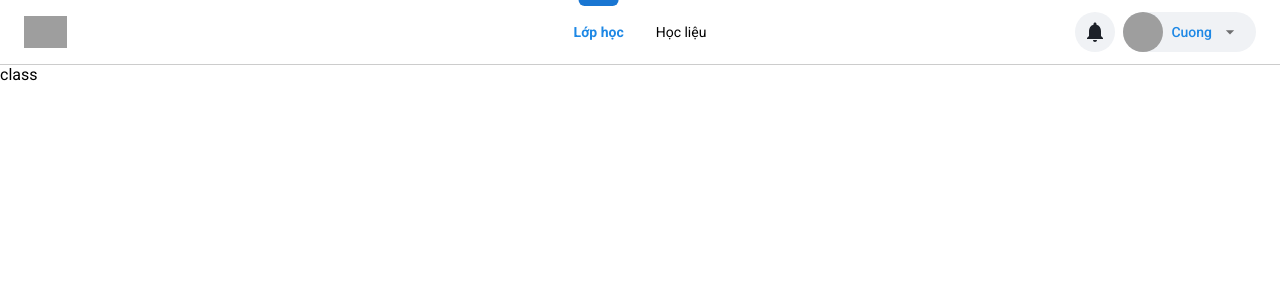
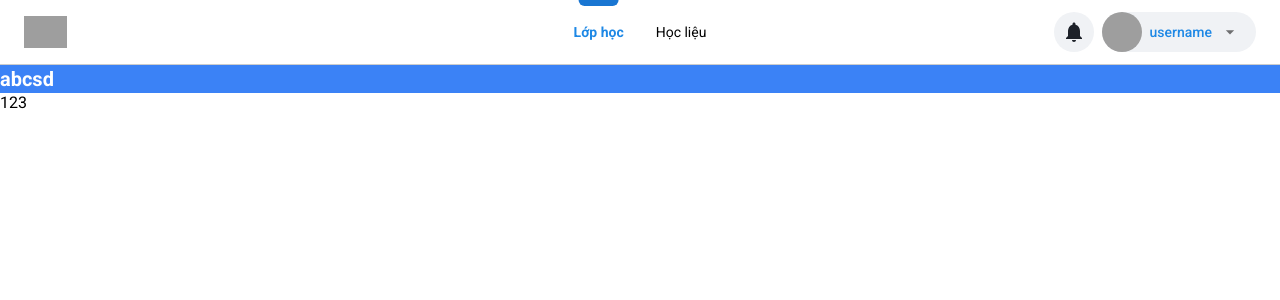
Before and after one commit to tuannguyensn2001/ggclass_react_vite, a React (Vite) app: page /class in a window 1280 px wide. Shown: the top 300 px of the page. Built offline with nearby package versions, Linux system fonts and the light colour scheme; no server answers; grey boxes are pictures that could not be loaded.

Commit message:
setup component

```diff
--- a/src/App.jsx
+++ b/src/App.jsx
@@ -1,15 +1,29 @@
-import { BrowserRouter, Routes, Route } from "react-router-dom";
-import { Suspense, Fragment, createElement } from "react";
+import { BrowserRouter, Routes, Route, Navigate } from "react-router-dom";
+import { Suspense, Fragment, createElement, useEffect } from "react";
 import routes from "~/routes/routes";
+import useAuthStore from "~/store/useAuthStore";
+import AuthComposition from "~/components/AuthComposition";
 
 function App() {
+  const { fetchUser, isFetchedUser } = useAuthStore((state) => state);
+
+  useEffect(() => {
+    fetchUser();
+  }, []);
+
   return (
+    <>
+      {isFetchedUser && (
         <Suspense fallback={<div>loading</div>}>
           <BrowserRouter>
             <Routes>
               {routes.map((item) => {
                 const DefaultLayout = item?.layout || Fragment;
-            const Component = item.component;
+                const needAuth = item.private;
+                const Component = !needAuth
+                  ? item.component
+                  : AuthComposition(item.component);
+
                 return (
                   <Route
                     path={item.path}
@@ -28,6 +42,9 @@ function App() {
             </Routes>
           </BrowserRouter>
         </Suspense>
+      )}
+      {!isFetchedUser && <div>loading user</div>}
+    </>
   );
 }
 
--- /dev/null
+++ b/src/components/AuthComposition/index.jsx
@@ -0,0 +1,16 @@
+import useAuthStore from "~/store/useAuthStore";
+import { Navigate } from "react-router-dom";
+
+function AuthComposition(Component) {
+  return function (props) {
+    const user = useAuthStore((state) => state.user);
+
+    if (!Boolean(user)) {
+      return <Navigate to={"/login"} />;
+    }
+
+    return <Component {...props} />;
+  };
+}
+
+export default AuthComposition;
--- a/src/components/CardCourse/index.jsx
+++ b/src/components/CardCourse/index.jsx
@@ -1,11 +1,14 @@
-import { Button } from "@mui/material";
+import styles from "./style.module.scss";
 
-function CardCourse(){
-    return(
-        <div>
-            <Button variant='contained' >abc</Button>
-        </div>
-    )
+function CardCourse() {
+  return (
+    <div>
+      <div className={"tw-bg-blue-500 tw-text-white tw-font-bold tw-text-xl"}>
+        abcsd
+      </div>
+      <div>123</div>
+    </div>
+  );
 }
 
 export default CardCourse;
--- a/src/components/CardCourse/style.module.scss
+++ b/src/components/CardCourse/style.module.scss
@@ -0,0 +1,3 @@
+.wrapper{
+  background-color: red;
+}
--- a/src/components/Header/index.jsx
+++ b/src/components/Header/index.jsx
@@ -2,16 +2,33 @@ import React from "react";
 import HeaderContent from "~/components/HeaderContent";
 import HeaderRight from "~/components/HeaderRight";
 import styles from "./Header.module.css";
+import useAuthStore from "~/store/useAuthStore";
+import Button from "@mui/material/Button";
+import { Link } from "react-router-dom";
 
 function Header() {
+  const user = useAuthStore((state) => state.user);
+
   return (
     <div className={styles.container}>
       <div className={styles.wrap}>
         <div className={styles.logo}>
           <img src="https://shub.edu.vn/images/brand-blue.svg" alt="logo" />
         </div>
-        <HeaderContent />
-        <HeaderRight />
+
+        {!Boolean(user) && (
+          <>
+            <HeaderContent />
+            <HeaderRight />
+          </>
+        )}
+        {Boolean(user) && (
+          <div className={"tw-h-[64px] tw-flex tw-flex-col tw-justify-center"}>
+            <Link to={"/login"} className={"tw-no-underline"}>
+              <Button variant={"contained"}>Đăng nhập</Button>
+            </Link>
+          </div>
+        )}
       </div>
     </div>
   );
--- a/src/components/HeaderMenuUser/index.jsx
+++ b/src/components/HeaderMenuUser/index.jsx
@@ -1,43 +1,47 @@
-import * as React from 'react';
-import Avatar from '@mui/material/Avatar';
-import Paper from '@mui/material/Paper';
-import MenuList from '@mui/material/MenuList';
-import MenuItem from '@mui/material/MenuItem';
-import ListItemText from '@mui/material/ListItemText';
-import ListItemIcon from '@mui/material/ListItemIcon';
+import * as React from "react";
+import Avatar from "@mui/material/Avatar";
+import Paper from "@mui/material/Paper";
+import MenuList from "@mui/material/MenuList";
+import MenuItem from "@mui/material/MenuItem";
+import ListItemText from "@mui/material/ListItemText";
+import ListItemIcon from "@mui/material/ListItemIcon";
 
-import PersonIcon from '@mui/icons-material/Person';
-import LogoutIcon from '@mui/icons-material/Logout';
-import styles from './styles.module.css';
+import PersonIcon from "@mui/icons-material/Person";
+import LogoutIcon from "@mui/icons-material/Logout";
+import styles from "./styles.module.css";
+import { useMemo } from "react";
+import useAuthStore from "~/store/useAuthStore";
 
-const configs = [
+export default function HeaderMenuUser() {
+  const logOut = useAuthStore((state) => state.logOut);
+
+  const configs = useMemo(() => {
+    return [
       {
-    text:'Thông tin cá nhân',
-    icon:PersonIcon
+        text: "Thông tin cá nhân",
+        icon: PersonIcon,
       },
       {
-    text:'Đăng xuất' ,
-    icon:LogoutIcon
-  }
-]
-export default function HeaderMenuUser( ) {
+        text: "Đăng xuất",
+        icon: LogoutIcon,
+        onClick: () => logOut(),
+      },
+    ];
+  }, []);
 
   return (
-    <Paper className={styles.menu} sx={{ width: 320, maxWidth: '100%' }}>
+    <Paper className={styles.menu} sx={{ width: 320, maxWidth: "100%" }}>
       <MenuList>
-          {configs.map((config,index)=>
-          (
-            <MenuItem>
+        {configs.map((config, index) => (
+          <MenuItem key={index} {...config}>
             <ListItemIcon>
               <Avatar className={styles.user}>
-                <config.icon className={styles.user_icon}/>
+                <config.icon className={styles.user_icon} />
               </Avatar>
             </ListItemIcon>
             <ListItemText className={styles.text}>{config.text}</ListItemText>
           </MenuItem>
-          )
-          )}
-
+        ))}
       </MenuList>
     </Paper>
   );
--- a/src/components/HeaderUser/index.jsx
+++ b/src/components/HeaderUser/index.jsx
@@ -3,29 +3,39 @@ import ArrowDropDownIcon from "@mui/icons-material/ArrowDropDown";
 import Tippy from "@tippyjs/react/headless";
 import "tippy.js/dist/tippy.css";
 
-import HeaderMenuUser from '~/components/HeaderMenuUser'
+import HeaderMenuUser from "~/components/HeaderMenuUser";
 import styles from "./styles.module.css";
+import useAuthStore from "~/store/useAuthStore";
+import { Link } from "react-router-dom";
+import Button from "@mui/material/Button";
 
 function HeaderUser() {
+  const user = useAuthStore((state) => state.user);
+
   return (
+    <>
       <Tippy
         interactive
         trigger="click"
         placement="bottom-end"
-      render={()=><HeaderMenuUser/>}
+        render={() => <HeaderMenuUser />}
       >
-
         <div className={styles.user_wrap}>
           <div className={styles.user}>
             <Avatar src="~/assets/images/avatar_default.png" />
-            <div className={styles.user_name}>Cuong</div>
+            <div className={styles.user_name}>
+              {user?.username || "username"}
+            </div>
             <div className={styles.user_action}>
-              <ArrowDropDownIcon fontSize="small" className={styles.icon_down} />
+              <ArrowDropDownIcon
+                fontSize="small"
+                className={styles.icon_down}
+              />
             </div>
           </div>
         </div>
       </Tippy>
-
+    </>
   );
 }
 
--- a/src/network/API.js
+++ b/src/network/API.js
@@ -2,6 +2,9 @@ import axios from "axios";
 
 const API = axios.create({
   baseURL: "http://localhost:7000/api",
+  headers: {
+    Authorization: `Bearer ${localStorage.getItem("accessToken")}`,
+  },
 });
 
 export default API;
--- a/src/pages/Class/index.jsx
+++ b/src/pages/Class/index.jsx
@@ -1,5 +1,11 @@
+import CardCourse from "~/components/CardCourse";
+
 function Class() {
-  return <div>class</div>;
+  return (
+    <div>
+      <CardCourse />
+    </div>
+  );
 }
 
 export default Class;
--- a/src/pages/Login/index.jsx
+++ b/src/pages/Login/index.jsx
@@ -16,6 +16,7 @@ import { useForm } from "react-hook-form";
 import { useMutation } from "react-query";
 import API from "~/network/API";
 import useAuthStore from "~/store/useAuthStore";
+import { useNavigate } from "react-router-dom";
 
 function Copyright(props) {
   return (
@@ -47,6 +48,8 @@ export default function SignInSide() {
 
   const setUser = useAuthStore((state) => state.setUser);
 
+  const navigate = useNavigate();
+
   const { mutate } = useMutation(
     "submit",
     async (data) => {
@@ -55,8 +58,9 @@ export default function SignInSide() {
     },
     {
       onSuccess(data) {
-        console.log(data);
+        localStorage.setItem("accessToken", data.data.accessToken);
         setUser(data.data.user);
+        navigate("/");
       },
     }
   );
--- a/src/routes/routes.js
+++ b/src/routes/routes.js
@@ -15,12 +15,12 @@ const routes = [
   {
     path: "/login",
     component: Login,
-    layout: DefaultLayout,
   },
   {
     path: "/class",
     component: Class,
     layout: DefaultLayout,
+    // private: true,
   },
   {
     path: "/resource",
--- a/src/store/useAuthStore.js
+++ b/src/store/useAuthStore.js
@@ -13,6 +13,12 @@ const useAuthStore = create()(
         }),
       isFetchedUser: false,
       isLoading: false,
+      logOut: () => {
+        set((state) => {
+          state.user = null;
+        });
+        localStorage.removeItem("accessToken");
+      },
       fetchUser: async () => {
         set((state) => {
           state.isLoading = true;
```
Lines whose indentation alone changed are shown as unchanged.
